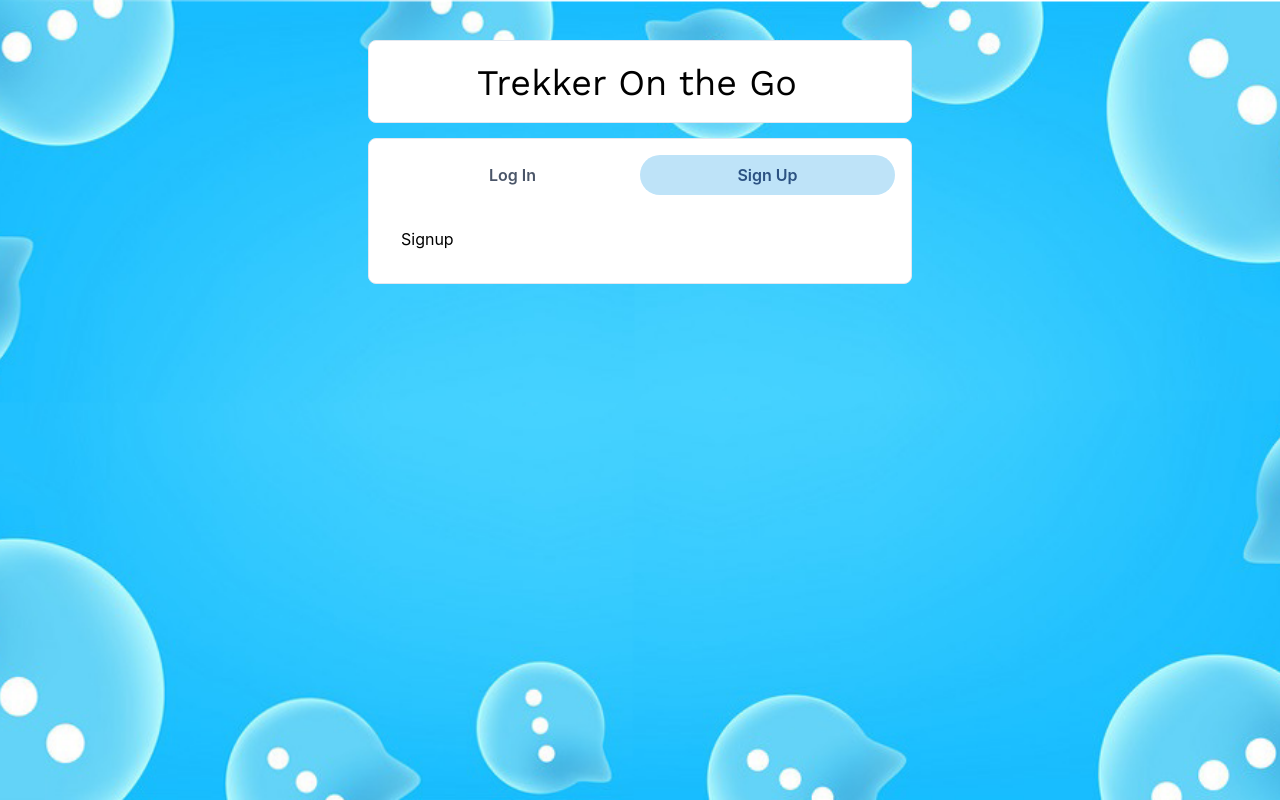
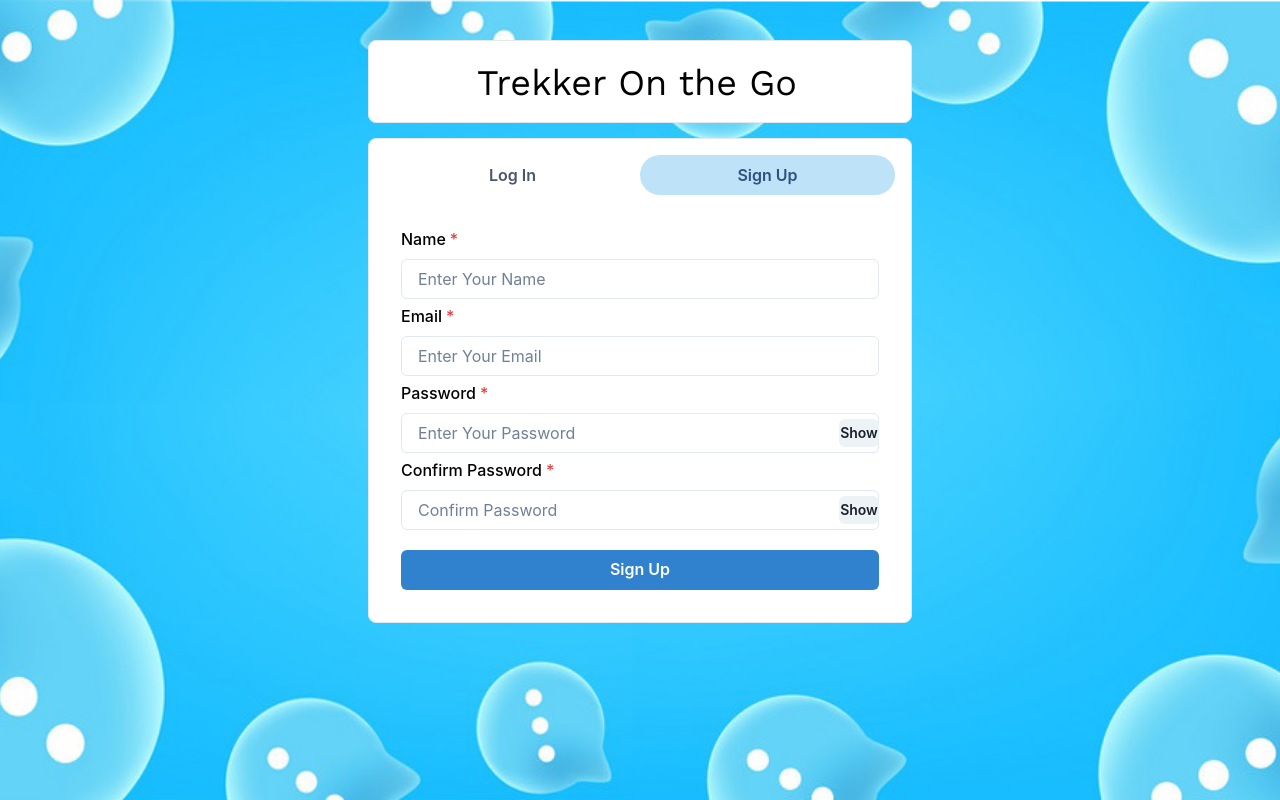
Before and after one commit to DivyaDarshanTiwari/Trekker-On-the-Go, a React (Create React App) app in the folder frontend/: page / in a window 1280 px wide. Both pictures are taken after a click on the tab "Sign Up". Built offline with nearby package versions, Linux system fonts and the light colour scheme.

Commit message:
Sign up page ready

```diff
--- a/frontend/src/components/Authentication/Signup.js
+++ b/frontend/src/components/Authentication/Signup.js
@@ -1,10 +1,72 @@
-import React from 'react'
+import { Button, FormControl, FormLabel, Input, InputGroup, InputRightElement, VStack } from '@chakra-ui/react'
+import React, { useState } from 'react'
 
 const Signup = () => {
+    const [show, setShow] = useState(false);
+    const [name, setName] = useState();
+    const [email, setEmail] = useState();
+    const [password, setPassword] = useState();
+    const [confirmpassword, setConfirmpassword] = useState();
+
+    const handleClick = () => setShow(!show);
+
+    const submitHandler = () => {};
+
     return (
-        <div>
-            Signup
-        </div>
+        <VStack spacing={'5px'} color={'black'}>
+            <FormControl id='first-name' isRequired>
+                <FormLabel>Name</FormLabel>
+                <Input
+                    placeholder='Enter Your Name'
+                    onChange={(e)=>setName(e.target.value)}
+                />
+            </FormControl>
+            <FormControl id='email' isRequired>
+                <FormLabel>Email</FormLabel>
+                <Input
+                    placeholder='Enter Your Email'
+                    onChange={(e)=>setEmail(e.target.value)}
+                />
+            </FormControl>
+            <FormControl id='password' isRequired>
+                <FormLabel>Password</FormLabel>
+                <InputGroup>
+                    <Input
+                        type={show ? 'text' : 'password'}
+                        placeholder='Enter Your Password'
+                        onChange={(e)=>setEmail(e.target.value)}
+                    />
+                    <InputRightElement>
+                        <Button h={'1.75rem'} size={'sm'} onClick={handleClick}>
+                            {show ? "Hide" : "Show"}
+                        </Button>
+                    </InputRightElement>
+                </InputGroup>
+            </FormControl>
+            <FormControl id='confirmpassword' isRequired>
+                <FormLabel>Confirm Password</FormLabel>
+                <InputGroup>
+                    <Input
+                        type={show ? 'text' : 'password'}
+                        placeholder='Confirm Password'
+                        onChange={(e)=>setEmail(e.target.value)}
+                    />
+                    <InputRightElement>
+                        <Button h={'1.75rem'} size={'sm'} onClick={handleClick}>
+                            {show ? "Hide" : "Show"}
+                        </Button>
+                    </InputRightElement>
+                </InputGroup>
+            </FormControl>
+            <Button
+                colorScheme='blue'
+                width={'100%'}
+                style={{marginTop: 15}}
+                onClick={submitHandler}
+            >
+                Sign Up
+            </Button>
+        </VStack>
     )
 }
 
```
